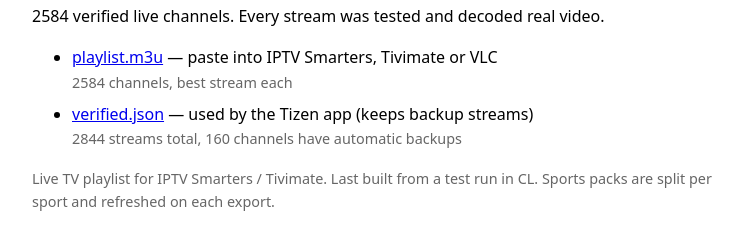
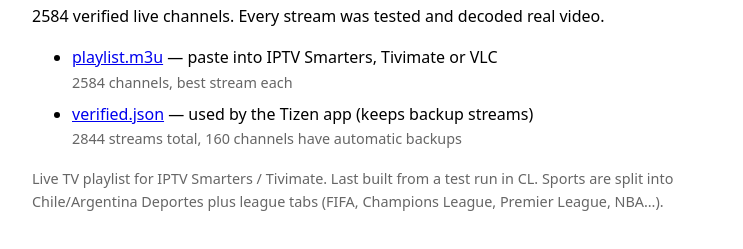
Before and after one commit to joseville14/dadtv, a plain HTML site: page index.html in a window 1280 px wide. Shown: the part 117-366 px from the top of the page, without its empty margins (256-999 px from the left). Drawn offline with Linux system fonts and the light colour scheme.

Commit message:
Reorganize sports into Chile/Argentina Deportes and league tabs.
Existing channels now land in FIFA, Champions League, Premier League, La Liga, NBA/NHL/MLB/NFL, and the other sport categories.

```diff
--- a/index.html
+++ b/index.html
@@ -16,4 +16,5 @@
       <div class="n">2844 streams total, 160 channels have automatic backups</div></li>
 </ul>
 <p class="n">Live TV playlist for IPTV Smarters / Tivimate. Last built from a test
-run in CL. Sports packs are split per sport and refreshed on each export.</p>
+run in CL. Sports are split into Chile/Argentina Deportes plus league
+tabs (FIFA, Champions League, Premier League, NBA…).</p>
```
Also changed, not shown: 1 other file.
